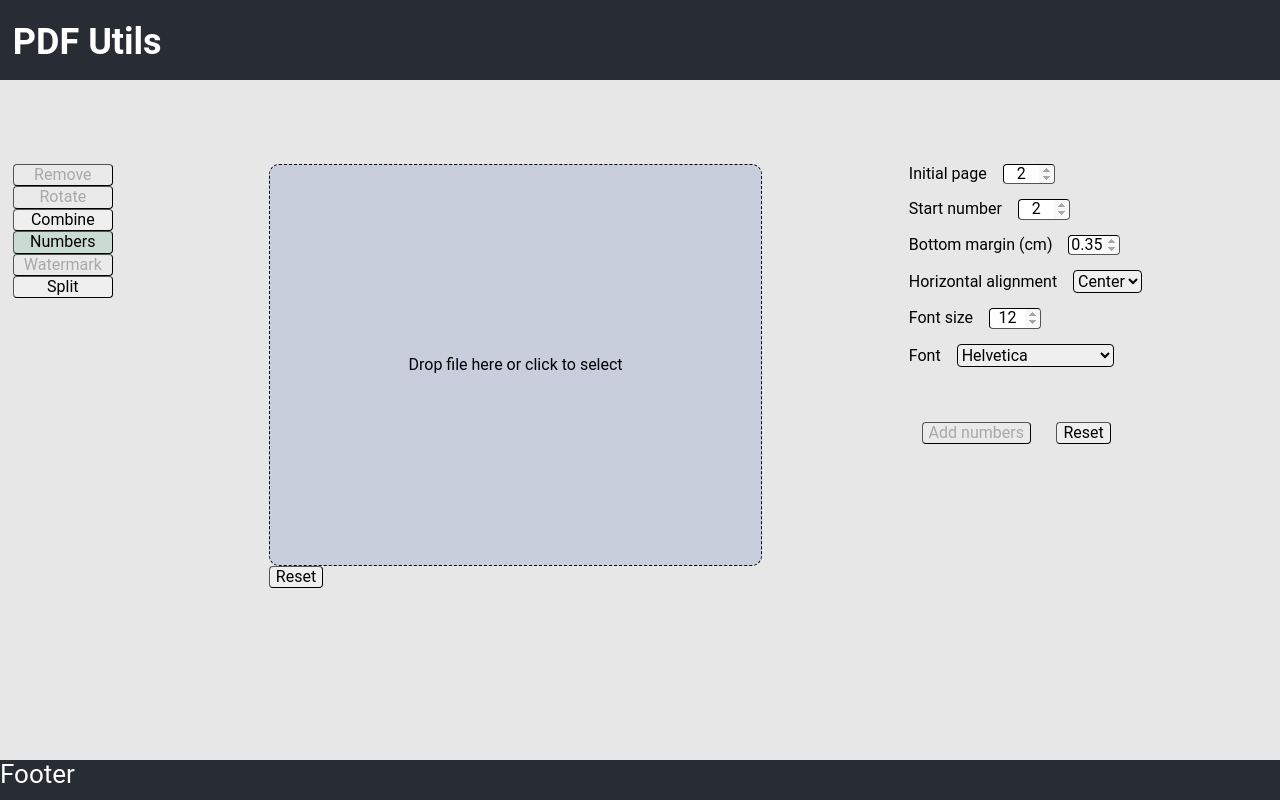
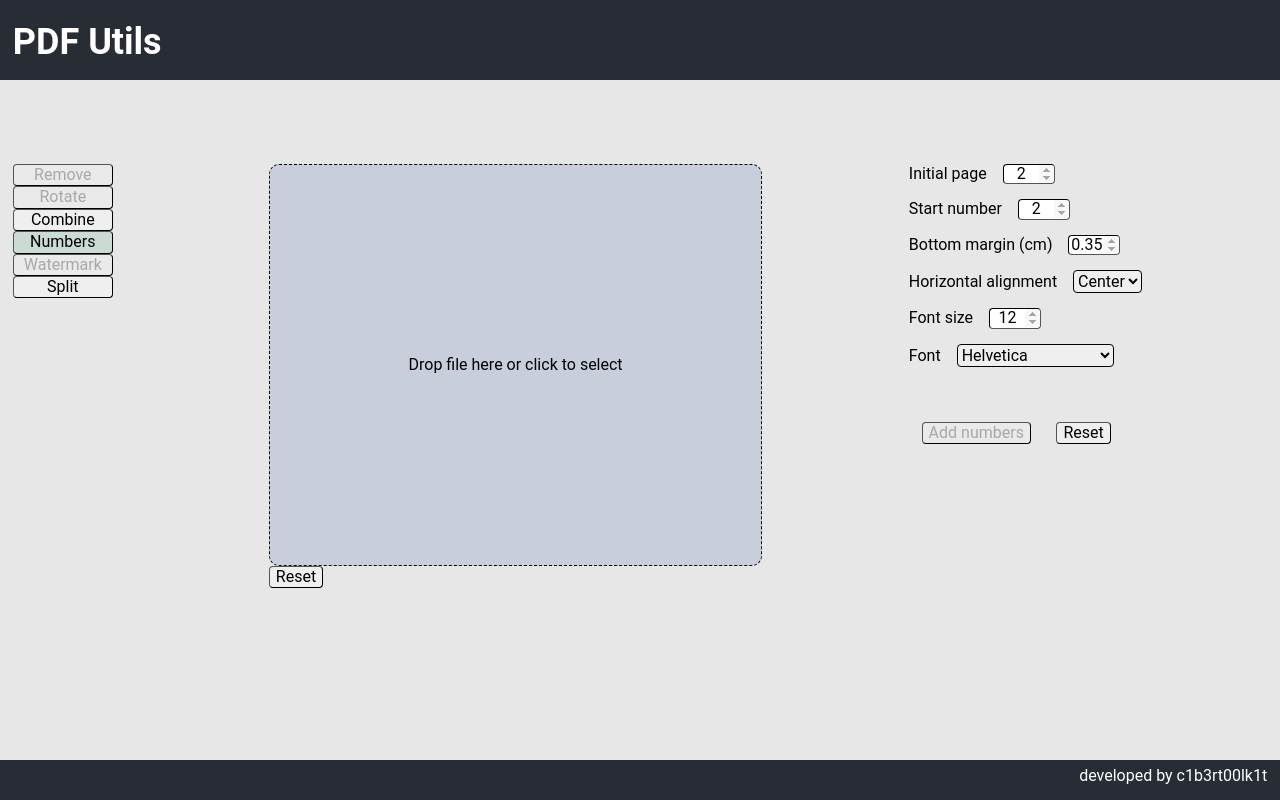
Before and after one commit to c1b3rt00lk1t/pdf-poc, a React (Vite) app: page / in a window 1280 px wide. Built offline with nearby package versions, Linux system fonts and the light colour scheme.

Commit message:
Adjust footer

```diff
--- a/src/App.module.css
+++ b/src/App.module.css
@@ -23,7 +23,9 @@
   background-color: #282c34;
   height: 5vh;
   display: flex;
-  justify-content: flex-start;
-  font-size: calc(10px + 2vmin);
+  justify-content: flex-end;
+  font-size: calc(2vmin);
+  line-height: calc(2 * 2vmin);
+  padding-right: 1vw;
   color: white;
 }
--- a/src/App.tsx
+++ b/src/App.tsx
@@ -50,7 +50,7 @@ function App() {
         />
         <Transformations files={files} action={action} />
       </main>
-      <footer className={styles.footer}>Footer</footer>
+      <footer className={styles.footer}>developed by c1b3rt00lk1t</footer>
     </div>
   );
 }
```
